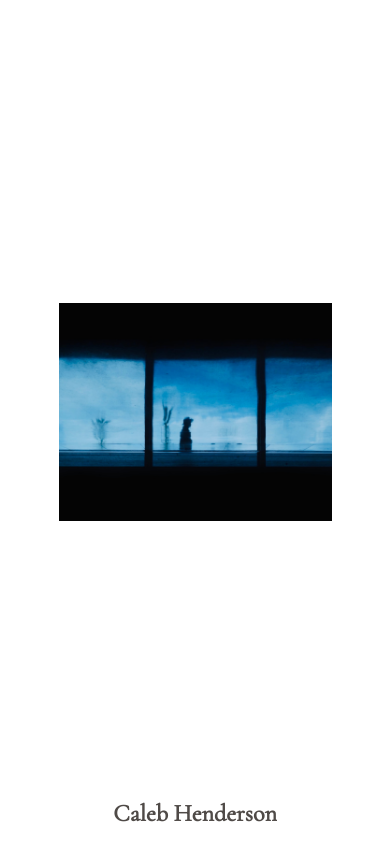
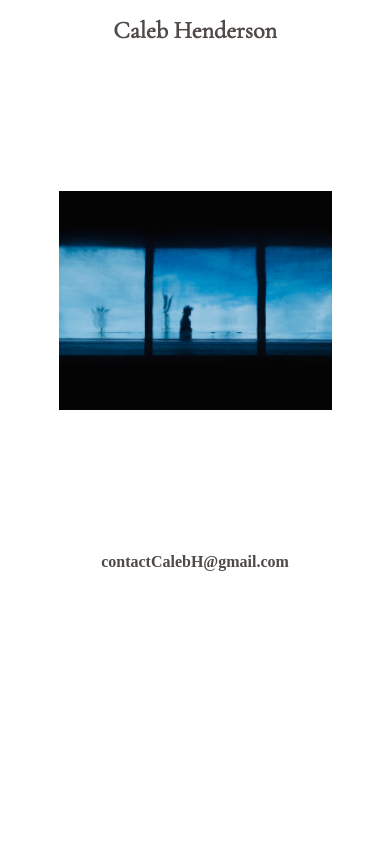
Before and after one commit to eloisebarrow/caleb-henderson, a React (Create React App) app in the folder client/: page / in a window 390 px wide. Built offline with nearby package versions, Linux system fonts and the light colour scheme; a web font is replaced by a local one.

Commit message:
revised component description, wip responsive changes to title and contact

```diff
--- a/client/src/App.css
+++ b/client/src/App.css
@@ -13,5 +13,5 @@
 
 .img-container {
   display: flex;
-  flex-grow: 1;
+  flex-grow: 0.5;
 }
--- a/client/src/App.js
+++ b/client/src/App.js
@@ -3,13 +3,15 @@ import './App.css';
 import Title from './components/Title.jsx';
 import Photograph from './components/Photograph.jsx';
 import Header from './components/Header.jsx';
+import Contact from './components/Contact.jsx';
 
 function App() {
   return (
     <div className="App">
-      <Header />
+      {/* <Header /> */}
+      <Title />
       <Photograph />
-      <Title />
+      <Contact />
     </div>
   );
 }
--- a/client/src/components/Contact.css
+++ b/client/src/components/Contact.css
@@ -3,3 +3,7 @@
   font-size: 1rem;
   color: rgb(79,74,71);
 }
+
+.desktop-contact {
+  display: none;
+}
--- a/client/src/components/Contact.jsx
+++ b/client/src/components/Contact.jsx
@@ -2,9 +2,11 @@ import React from 'react';
 import './Contact.css';
 
 export default function Contact() {
+  console.log('this is innerWidth:', window.innerWidth)
   return (
     <div className="contact-container">
-      <h2>contactCalebH@gmail.com</h2>
+      <h2 className="mobile-contact">contactCalebH@gmail.com</h2>
+      <h2 className="desktop-contact">Contact</h2>
     </div>
   )
 }
```
Also changed, not shown: 1 other file (tests, documents, lock files or other folders).
